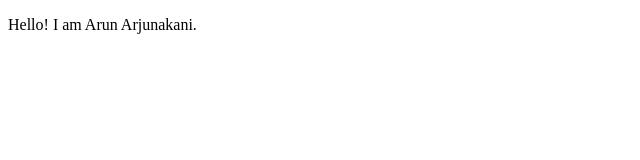
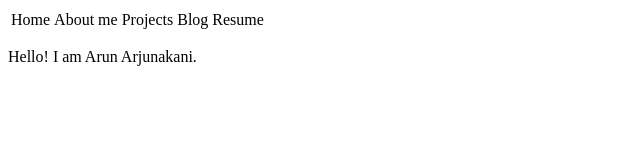
Before and after one commit to Avol9/ArunArjunakani, a plain HTML site: page index.html in a window 1280 px wide. Shown: the whole page, without its empty margins (0-640 px from the left). Drawn offline with Linux system fonts and the light colour scheme.

Commit message:
Edited index
This is good

```diff
--- a/index.html
+++ b/index.html
@@ -1,6 +1,20 @@
 <!DOCTYPE HTML>
 <html>
+<head>
+  <title>Arun Arjunakani</title>
+</head>
 </body>
+<header>
+  <table>
+    <tr>
+      <td>Home</td>
+      <td>About me</td>
+      <td>Projects</td>
+      <td>Blog</td>
+      <td>Resume</td>
+    </tr>
+  </table>
+</header>
   <p>
     Hello! I am Arun Arjunakani.
   </p>
```
Also changed, not shown: 1 other file.
